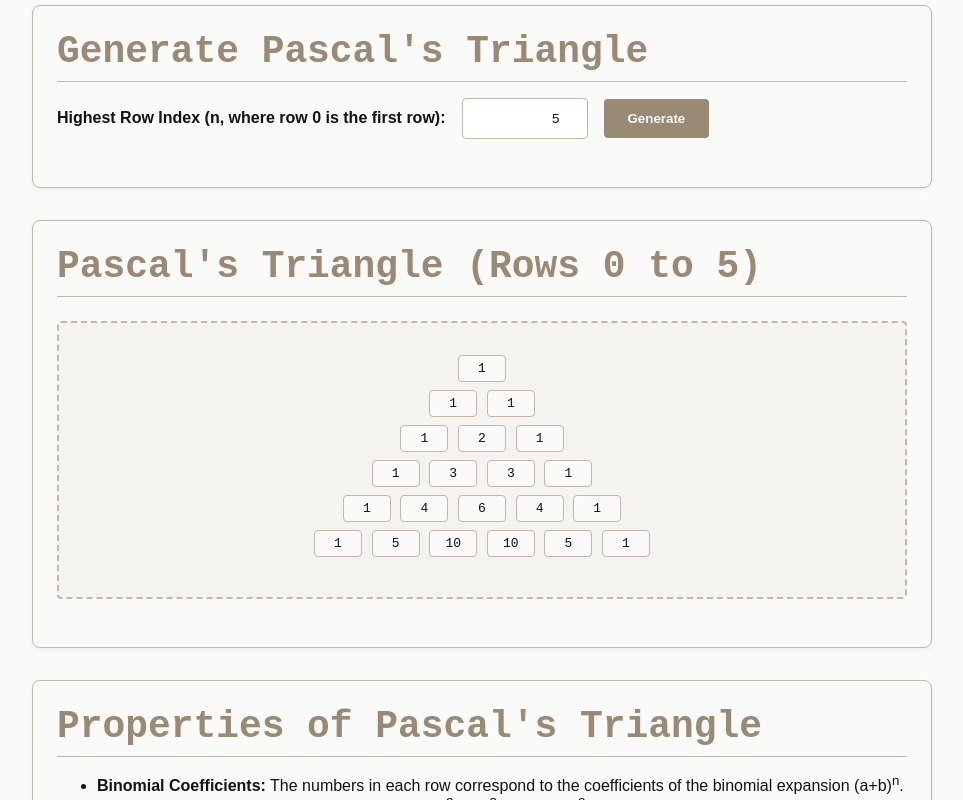
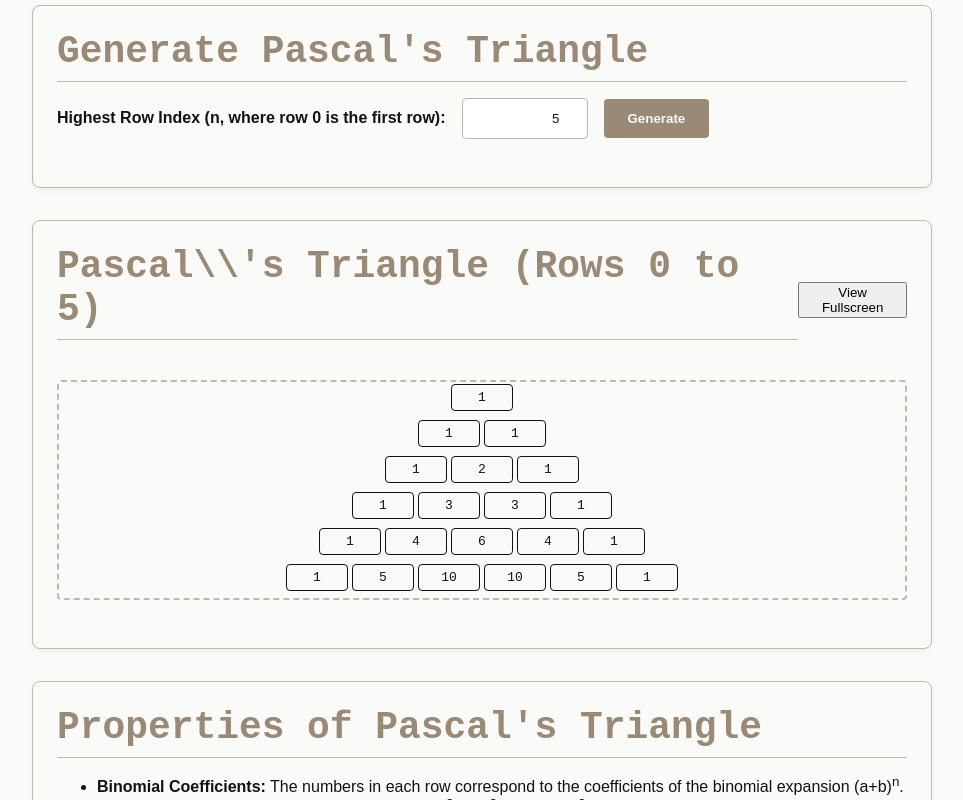
Before and after one commit to adiluexe/automatapedia, a React (Vite) app in the folder automatapedia/: page /pascal in a window 1280 px wide. Shown: the part 642-1442 px from the top of the page, without its empty margins (158-1121 px from the left). Built offline with nearby package versions, Linux system fonts and the light colour scheme; a web font is replaced by a local one.

Commit message:
feat(pascal): add fullscreen toggle for triangle visualization
Users can now view Pascal's triangle in fullscreen mode, enhancing the
visualization experience. The toggle button allows switching between
fullscreen and normal view, with adjustments to styling based on the
fullscreen state.

```diff
--- a/automatapedia/src/pages/PascalPage.tsx
+++ b/automatapedia/src/pages/PascalPage.tsx
@@ -1,4 +1,4 @@
-import React, { useState } from "react";
+import React, { useState, useRef, useEffect } from "react";
 import { generatePascalsTriangle } from "../sequences/pascal";
 import "./SequencePage.css"; // Common styles
 
@@ -9,6 +9,8 @@ const PascalPage: React.FC = () => {
   );
   const [showTriangle, setShowTriangle] = useState<boolean>(true); // Show by default
   const [error, setError] = useState<string>("");
+  const [isFullScreen, setIsFullScreen] = useState<boolean>(false);
+  const visualizationRef = useRef<HTMLDivElement>(null);
 
   const handleGenerateTriangle = () => {
     if (numRows < 0) {
@@ -28,6 +30,33 @@ const PascalPage: React.FC = () => {
     setNumRows(isNaN(value) ? 0 : value);
     setShowTriangle(false); // Hide triangle when input changes
   };
+
+  const toggleFullScreen = () => {
+    if (!visualizationRef.current) return;
+
+    if (!document.fullscreenElement) {
+      visualizationRef.current.requestFullscreen().catch((err) => {
+        alert(
+          `Error attempting to enable full-screen mode: ${err.message} (${err.name})`
+        );
+      });
+    } else {
+      if (document.exitFullscreen) {
+        document.exitFullscreen();
+      }
+    }
+  };
+
+  useEffect(() => {
+    const handleFullScreenChange = () => {
+      setIsFullScreen(!!document.fullscreenElement);
+    };
+
+    document.addEventListener("fullscreenchange", handleFullScreenChange);
+    return () => {
+      document.removeEventListener("fullscreenchange", handleFullScreenChange);
+    };
+  }, []);
 
   return (
     <div className="sequence-page-container">
@@ -80,22 +109,61 @@ const PascalPage: React.FC = () => {
 
       {showTriangle && triangle.length > 0 && (
         <section className="results card">
-          <h2>Pascal's Triangle (Rows 0 to {numRows})</h2>
           <div
+            className="results-header"
+            style={{
+              display: "flex",
+              justifyContent: "space-between",
+              alignItems: "center",
+            }}
+          >
+            <h2>Pascal\\'s Triangle (Rows 0 to {numRows})</h2>
+            <button onClick={toggleFullScreen} className="fullscreen-button">
+              {isFullScreen ? "Exit Fullscreen" : "View Fullscreen"}
+            </button>
+          </div>
+          <div
+            ref={visualizationRef}
             className="visualization-placeholder pascal-triangle-visualization"
-            style={{ maxHeight: "500px", overflowY: "auto", overflowX: "auto" }}
+            style={{
+              maxHeight: isFullScreen ? "100vh" : "500px",
+              overflowY: "auto",
+              overflowX: "auto",
+              backgroundColor: isFullScreen
+                ? "var(--background-color, white)"
+                : "transparent",
+              padding: isFullScreen ? "20px" : "0",
+              boxSizing: "border-box",
+            }}
           >
             {triangle.map((row, rowIndex) => (
               <div
                 key={rowIndex}
                 className="pascal-row"
-                style={{ display: "flex", justifyContent: "center" }}
+                style={{
+                  display: "flex",
+                  justifyContent: "center",
+                  marginBottom: "5px", // Add some space between rows
+                }}
               >
                 {row.map((num, numIndex) => (
                   <span
                     key={numIndex}
                     className="pascal-number"
-                    style={{ padding: "5px 10px", whiteSpace: "nowrap" }}
+                    style={{
+                      padding: "5px 10px", // Adjusted padding for better spacing
+                      minWidth: "40px", // Minimum width for smaller numbers, allows for slightly larger numbers too
+                      textAlign: "center",
+                      border: "1px solid var(--text-color, #ccc)",
+                      borderRadius: "4px",
+                      margin: "2px",
+                      display: "inline-block", // Ensures proper block-like behavior for padding/sizing
+                      whiteSpace: "nowrap", // Prevents numbers from wrapping to the next line
+                      overflow: "hidden", // Hides part of the number if it's too large for the span
+                      textOverflow: "ellipsis", // Shows '...' if the number is too large
+                      backgroundColor: "var(--card-background-color, #f9f9f9)",
+                      // Removed flexGrow, flexShrink, flexBasis to let items size naturally
+                    }}
                   >
                     {num}
                   </span>
```
